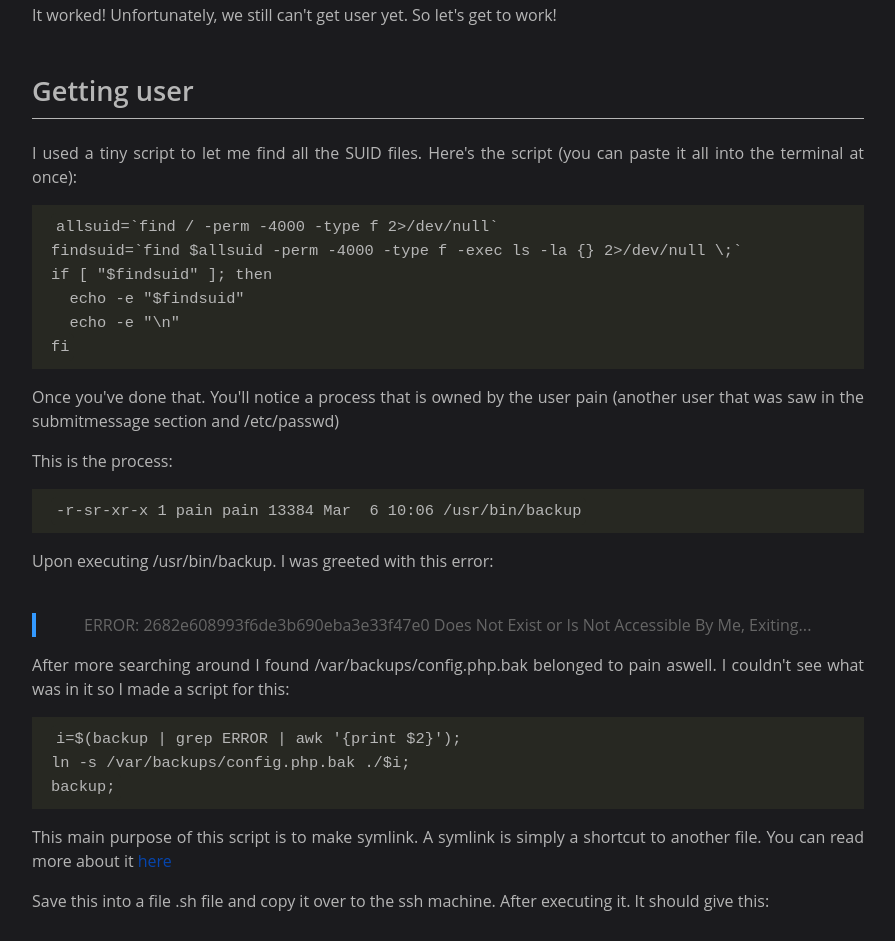
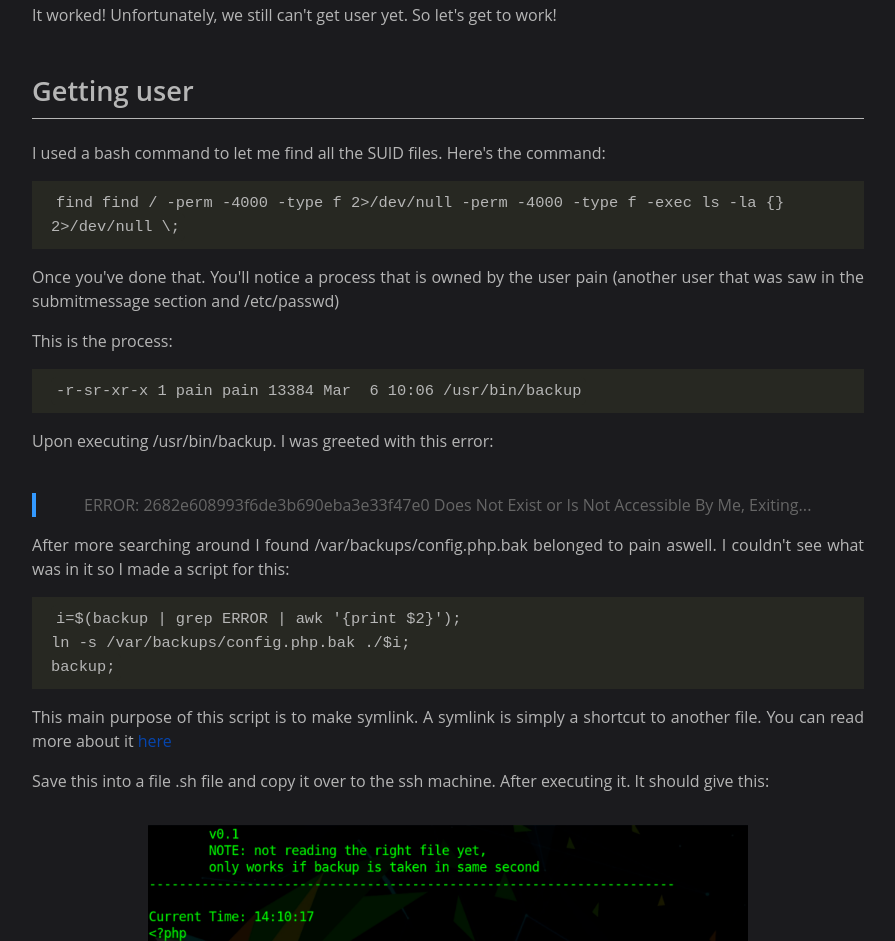
Before and after one commit to 0xTaylor/0xtaylor.github.io, a plain HTML site: page content/writeups/hackthebox/htb-ForwardSlash.html in a window 1280 px wide. Shown: the part 8417-9358 px from the top of the page, without its empty margins (368-1263 px from the left). Drawn offline with Linux system fonts and the light colour scheme.

Commit message:
Update htb-ForwardSlash.html

```diff
--- a/content/writeups/hackthebox/htb-ForwardSlash.html
+++ b/content/writeups/hackthebox/htb-ForwardSlash.html
@@ -167,14 +167,9 @@ and the password is N0bodyL1kesBack/ </p>
 
 <h1>Getting user</h1>
 
-<p>I used a tiny script to let me find all the SUID files. Here's the script (you can paste it all into the terminal at once):</p>
+<p>I used a bash command to let me find all the SUID files. Here's the command:</p>
 
-<div class="sourceCode"><pre class="sourceCode bash"><code class="sourceCode bash"><span class="ex">allsuid=`find / -perm -4000 -type f 2>/dev/null`
-findsuid=`find $allsuid -perm -4000 -type f -exec ls -la {} 2>/dev/null \;`
-if [ "$findsuid" ]; then
-  echo -e "$findsuid"
-  echo -e "\n"
-fi
+<div class="sourceCode"><pre class="sourceCode bash"><code class="sourceCode bash"><span class="ex">find find / -perm -4000 -type f 2>/dev/null -perm -4000 -type f -exec ls -la {} 2>/dev/null \;
 </span></code></pre></div>
 
 <p>Once you've done that. You'll notice a process that is owned by the user pain (another user that was saw in the
```
